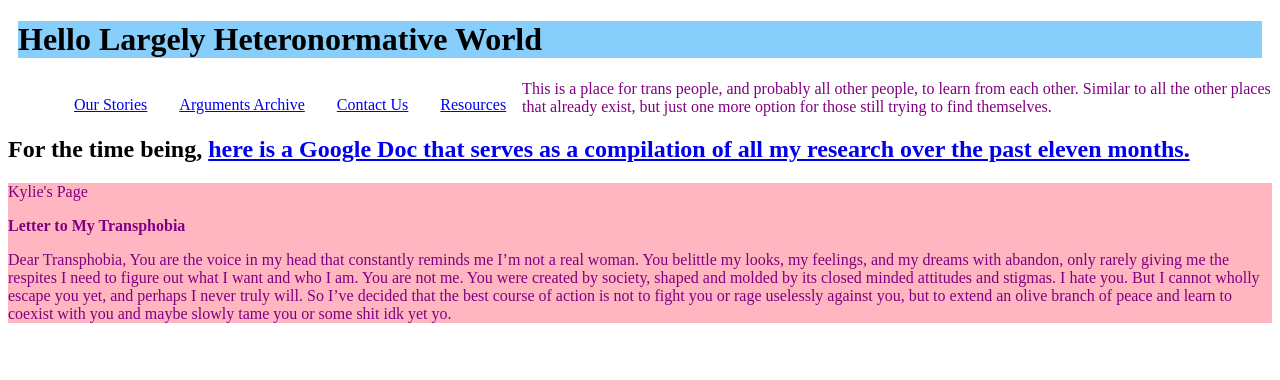
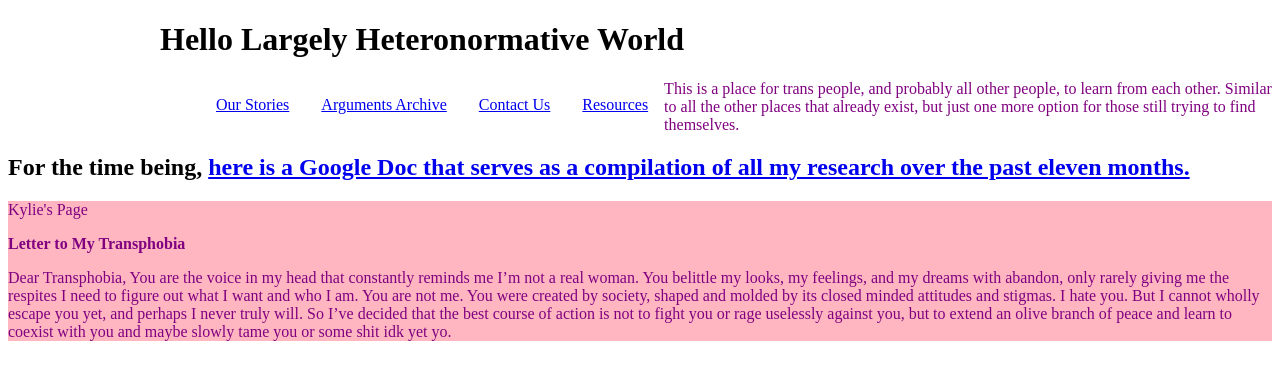
Before and after one commit to tellingourstories/tellingourstories.github.io, a plain HTML site: page index.html in a window 1280 px wide. Drawn offline with Linux system fonts and the light colour scheme.

Commit message:
Updating Banner

```diff
--- a/index.html
+++ b/index.html
@@ -6,15 +6,16 @@
   </head>
 
 <body>
-	<div class="Banner">
-		<h1>Hello Largely Heteronormative World</h1>
-		<div id = "Naviation Bar">
+	<div id = "NavigationContainer">
+		<div class = "Rectangle">
+			<h1>Hello Largely Heteronormative World</h1>
+
 			<ul id = "bannerNavigationList">
 				<li><a href="#">Our Stories</a></li>
-      				<li><a href="#">Arguments Archive</a></li>
-     				<li><a href="#">Contact Us</a></li>
-      				<li><a href="#">Resources</a></li>
-   			</ul>
+				<li><a href="#">Arguments Archive</a></li>
+				<li><a href="#">Contact Us</a></li>
+				<li><a href="#">Resources</a></li>
+			</ul>
 		</div>
 
 	</div>
```
